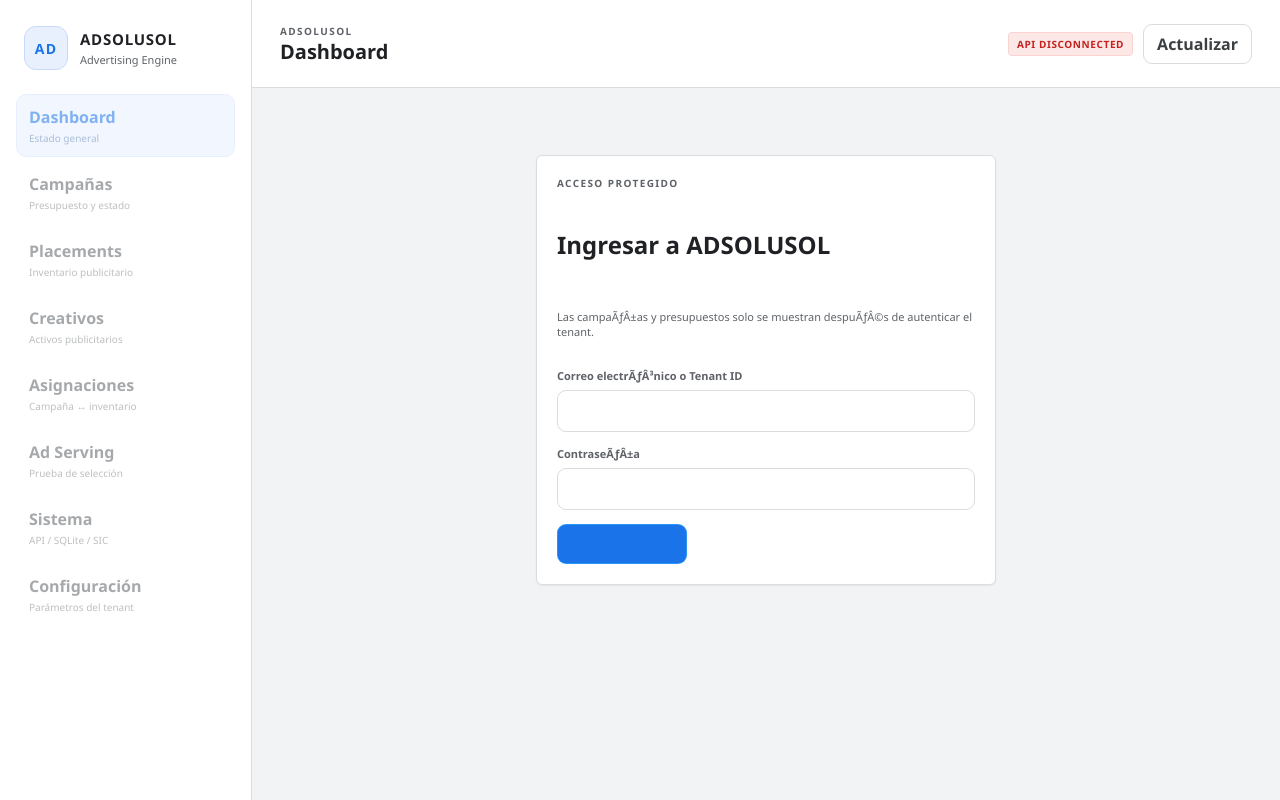
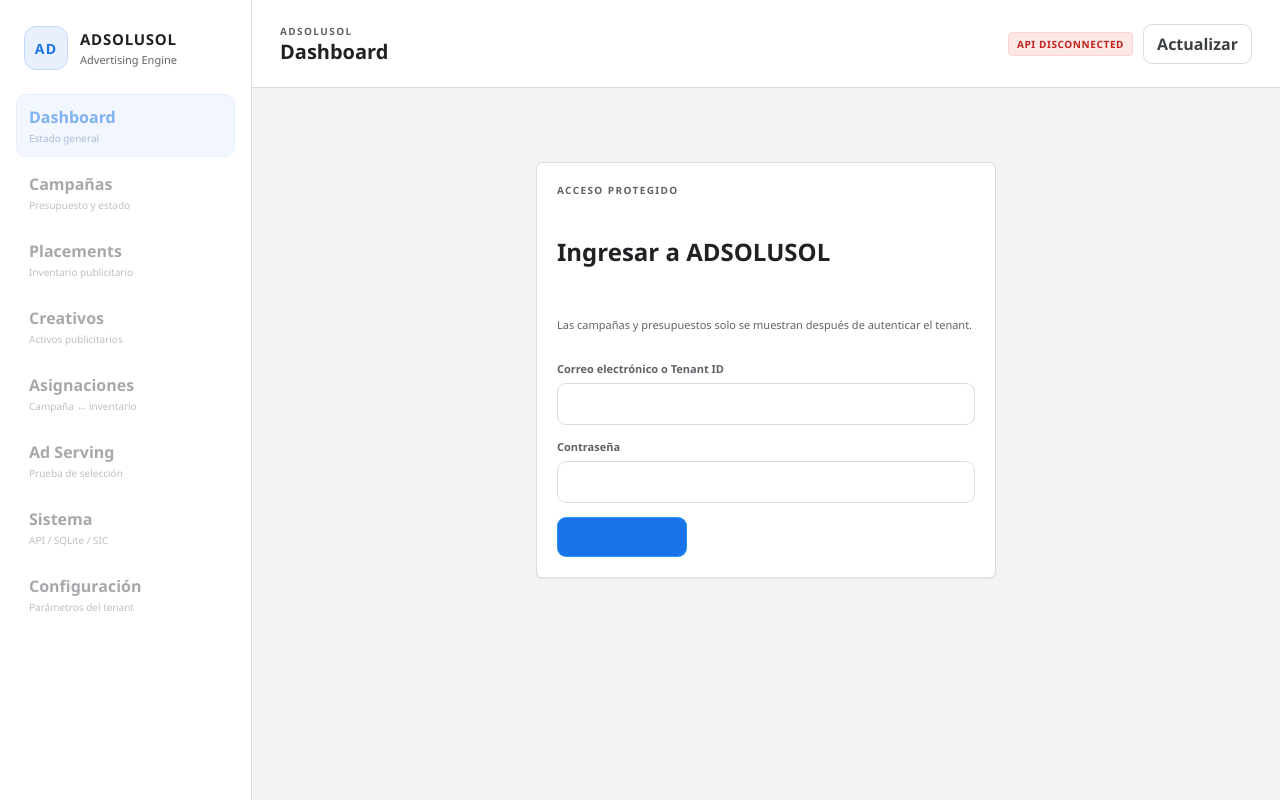
Before and after one commit to papassito/ADSOLUSOL, a React (Vite) app in the folder src/ADSOLUSOL.Presentation.Web/: page / in a window 1280 px wide. Built offline with nearby package versions, Linux system fonts and the light colour scheme; no server answers.

Commit message:
fix(web): corregir doble codificacion UTF-8 en vistas del frontend

```diff
--- a/src/ADSOLUSOL.Presentation.Web/src/views/AssignmentsView.tsx
+++ b/src/ADSOLUSOL.Presentation.Web/src/views/AssignmentsView.tsx
@@ -65,7 +65,7 @@ export function AssignmentsView(props: { campaigns: Campaign[] }) {
         </label>
 
         <label className="field">
-          <span>CampaÃƒÂ±a</span>
+          <span>Campaña</span>
           <select required value={campaignId} onChange={event => setCampaignId(event.target.value)}>
             <option value="">Seleccionar</option>
             {props.campaigns.map(campaign => (
--- a/src/ADSOLUSOL.Presentation.Web/src/views/CampaignsView.tsx
+++ b/src/ADSOLUSOL.Presentation.Web/src/views/CampaignsView.tsx
@@ -103,7 +103,7 @@ export function CampaignsView(props: {
         <div className="card-header">
           <div>
             <span className="eyebrow">Campaign management</span>
-            <h2>Nueva campaÃƒÂ±a</h2>
+            <h2>Nueva campaña</h2>
           </div>
         </div>
 
@@ -118,7 +118,7 @@ export function CampaignsView(props: {
               required
               value={form.name}
               onChange={event => setForm({ ...form, name: event.target.value })}
-              placeholder="CampaÃƒÂ±a"
+              placeholder="Campaña"
             />
           </label>
 
@@ -178,7 +178,7 @@ export function CampaignsView(props: {
 
           <div className="form-actions field-wide">
             <button className="button button-primary" type="submit" disabled={saving}>
-              {saving ? "Guardando..." : "Crear campaÃƒÂ±a"}
+              {saving ? "Guardando..." : "Crear campaña"}
             </button>
           </div>
         </form>
@@ -188,7 +188,7 @@ export function CampaignsView(props: {
         <div className="card-header">
           <div>
             <span className="eyebrow">Persistencia</span>
-            <h2>CampaÃƒÂ±as</h2>
+            <h2>Campañas</h2>
           </div>
 
           <span className="record-count">
@@ -206,15 +206,15 @@ export function CampaignsView(props: {
 
         {!props.loading && props.campaigns.length === 0 ? (
           <EmptyState
-            title="Sin campaÃƒÂ±as"
-            description="La API no devolviÃƒÂ³ campaÃƒÂ±as."
+            title="Sin campañas"
+            description="La API no devolvió campañas."
           />
         ) : (
           <div className="table-wrapper">
             <table>
               <thead>
                 <tr>
-                  <th>CampaÃƒÂ±a</th>
+                  <th>Campaña</th>
                   <th>Estado</th>
                   <th>Presupuesto</th>
                   <th>Gastado</th>
@@ -259,7 +259,7 @@ export function CampaignsView(props: {
                           disabled={metricsLoading === campaign.id}
                           onClick={() => void loadMetrics(campaign)}
                         >
-                          MÃƒÂ©tricas
+                          Métricas
                         </button>
                       </div>
                     </td>
@@ -275,7 +275,7 @@ export function CampaignsView(props: {
         <Card>
           <div className="card-header">
             <div>
-              <span className="eyebrow">MÃƒÂ©tricas</span>
+              <span className="eyebrow">Métricas</span>
               <h2>{selectedMetrics.campaign.name}</h2>
             </div>
 
--- a/src/ADSOLUSOL.Presentation.Web/src/views/CreativesView.tsx
+++ b/src/ADSOLUSOL.Presentation.Web/src/views/CreativesView.tsx
@@ -106,8 +106,8 @@ export function CreativesView() {
       </Card>
 
       <Card>
-        <div className="card-header"><div><span className="eyebrow">Zero Synthetic</span><h2>CatÃƒÂ¡logo</h2></div></div>
-        <EmptyState title="GET no disponible" description="El backend actual no expone todavÃƒÂ­a un endpoint para listar creativos. La UI muestra ÃƒÂºnicamente respuestas reales de creaciÃƒÂ³n." />
+        <div className="card-header"><div><span className="eyebrow">Zero Synthetic</span><h2>Catálogo</h2></div></div>
+        <EmptyState title="GET no disponible" description="El backend actual no expone todavía un endpoint para listar creativos. La UI muestra únicamente respuestas reales de creación." />
       </Card>
     </div>
   );
--- a/src/ADSOLUSOL.Presentation.Web/src/views/LoginView.tsx
+++ b/src/ADSOLUSOL.Presentation.Web/src/views/LoginView.tsx
@@ -20,7 +20,7 @@ export function LoginView(props: { onLogin: (tenantId: string) => void }) {
     } catch (cause) {
       setError(
         cause instanceof ApiError && cause.status === 401
-          ? "Tenant o contraseÃƒÂ±a incorrectos."
+          ? "Tenant o contraseña incorrectos."
           : errorMessage(cause)
       );
     } finally {
@@ -33,15 +33,15 @@ export function LoginView(props: { onLogin: (tenantId: string) => void }) {
       <Card className="login-card">
         <span className="eyebrow">Acceso protegido</span>
         <h2>Ingresar a ADSOLUSOL</h2>
-        <p className="muted">Las campaÃƒÂ±as y presupuestos solo se muestran despuÃƒÂ©s de autenticar el tenant.</p>
+        <p className="muted">Las campañas y presupuestos solo se muestran después de autenticar el tenant.</p>
         {error && <ErrorPanel message={error} />}
         <form className="form-grid" onSubmit={submit}>
           <label className="field field-wide">
-            <span>Correo electrÃƒÂ³nico o Tenant ID</span>
+            <span>Correo electrónico o Tenant ID</span>
             <input required autoComplete="username" value={tenantId} onChange={event => setTenantId(event.target.value)} />
           </label>
           <label className="field field-wide">
-            <span>ContraseÃƒÂ±a</span>
+            <span>Contraseña</span>
             <input required type="password" autoComplete="current-password" value={password} onChange={event => setPassword(event.target.value)} />
           </label>
           <button className="button button-primary" disabled={submitting} type="submit">
--- a/src/ADSOLUSOL.Presentation.Web/src/views/PlacementsView.tsx
+++ b/src/ADSOLUSOL.Presentation.Web/src/views/PlacementsView.tsx
@@ -97,7 +97,7 @@ export function PlacementsView() {
 
       <Card>
         <div className="card-header"><div><span className="eyebrow">Zero Synthetic</span><h2>Listado</h2></div></div>
-        <EmptyState title="GET no disponible" description="El backend actual no expone todavÃƒÂ­a un endpoint de listado de placements. La UI no inventarÃƒÂ¡ registros ni mantendrÃƒÂ¡ un catÃƒÂ¡logo sintÃƒÂ©tico." />
+        <EmptyState title="GET no disponible" description="El backend actual no expone todavía un endpoint de listado de placements. La UI no inventará registros ni mantendrá un catálogo sintético." />
       </Card>
     </div>
   );
--- a/src/ADSOLUSOL.Presentation.Web/src/views/ServeView.tsx
+++ b/src/ADSOLUSOL.Presentation.Web/src/views/ServeView.tsx
@@ -73,13 +73,13 @@ export function ServeView() {
         {noAd && (
           <EmptyState
             title="NO_AD_AVAILABLE"
-            description="El backend no encontrÃƒÂ³ un anuncio elegible. La UI no genera fallback ficticio."
+            description="El backend no encontró un anuncio elegible. La UI no genera fallback ficticio."
           />
         )}
 
         {!noAd && !creative && (
           <EmptyState
-            title="Sin decisiÃƒÂ³n"
+            title="Sin decisión"
             description="Ejecuta una consulta de serving."
           />
         )}
--- a/src/ADSOLUSOL.Presentation.Web/src/views/SettingsView.tsx
+++ b/src/ADSOLUSOL.Presentation.Web/src/views/SettingsView.tsx
@@ -38,7 +38,7 @@ export function SettingsView() {
     setError(null);
     try {
       await api.updateSettings(settings);
-      setMessage("ConfiguraciÃƒÂ³n guardada correctamente.");
+      setMessage("Configuración guardada correctamente.");
     } catch (cause) {
       setError(errorMessage(cause));
     } finally {
@@ -50,15 +50,15 @@ export function SettingsView() {
     ["tenant.name", "Nombre comercial", "Nombre mostrado en reportes"],
     ["tenant.timezone", "Zona horaria", "Ej. America/Hermosillo"],
     ["campaign.defaultBudget", "Presupuesto predeterminado", "Monto inicial sugerido"],
-    ["campaign.defaultDurationDays", "DuraciÃƒÂ³n predeterminada (dÃƒÂ­as)", "DuraciÃƒÂ³n sugerida de campaÃƒÂ±as"],
-    ["reporting.email", "Correo de informes", "Destino de los informes periÃƒÂ³dicos"]
+    ["campaign.defaultDurationDays", "Duración predeterminada (días)", "Duración sugerida de campañas"],
+    ["reporting.email", "Correo de informes", "Destino de los informes periódicos"]
   ];
 
   return (
     <div className="two-column">
       <Card>
         <div className="card-header"><div><span className="eyebrow">Tenant</span><h2>Configurador</h2></div><button type="button" className="button button-secondary button-small" onClick={() => void load()}>Recargar</button></div>
-        {loading ? <p className="muted">Cargando configuraciÃƒÂ³n...</p> : (
+        {loading ? <p className="muted">Cargando configuración...</p> : (
           <form className="form-grid" onSubmit={save}>
             {fields.map(([key, label, hint]) => (
               <label className="field field-wide" key={key}>
@@ -69,7 +69,7 @@ export function SettingsView() {
             ))}
             {error && <ErrorPanel message={error} />}
             {message && <p className="success-message">{message}</p>}
-            <button className="button button-primary" disabled={saving} type="submit">{saving ? "Guardando..." : "Guardar configuraciÃƒÂ³n"}</button>
+            <button className="button button-primary" disabled={saving} type="submit">{saving ? "Guardando..." : "Guardar configuración"}</button>
           </form>
         )}
       </Card>
```
